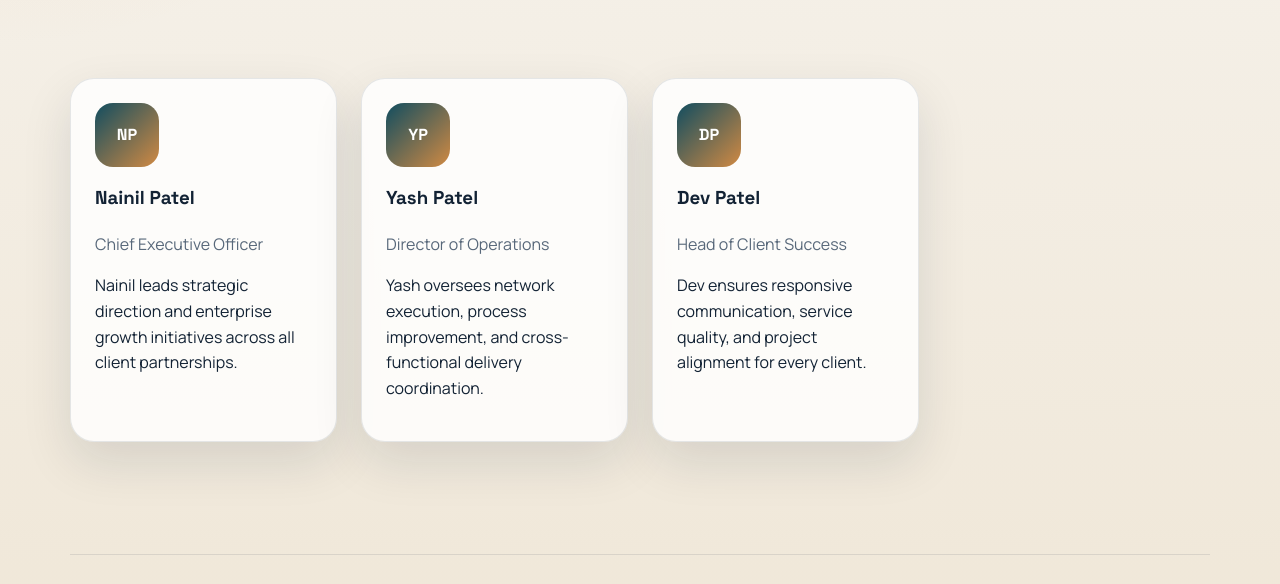
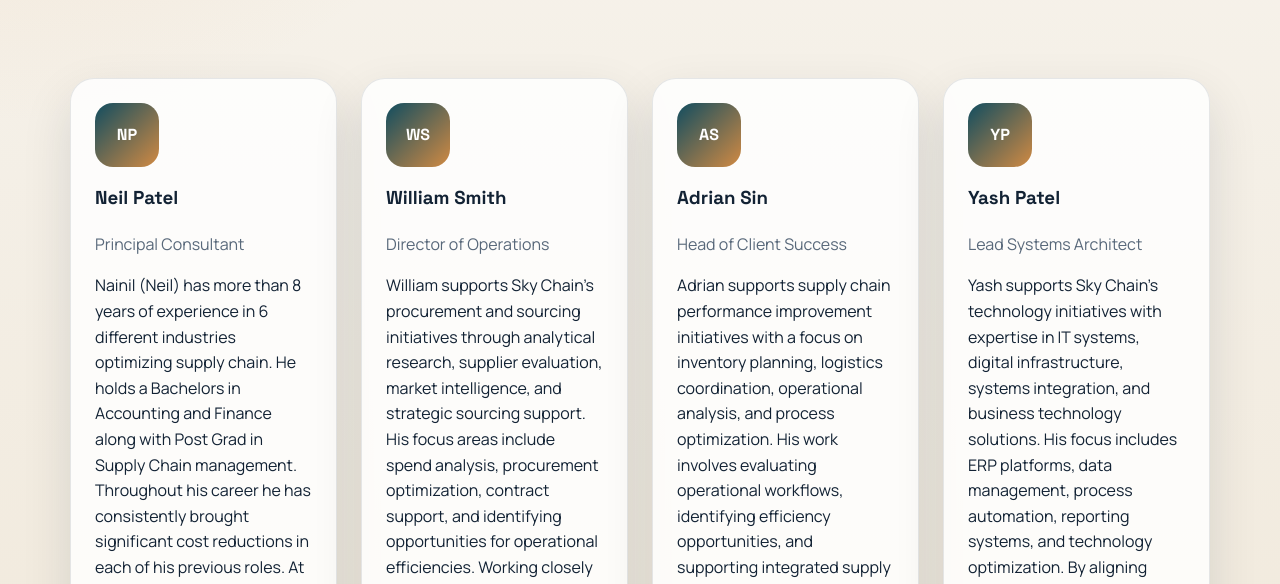
Before and after one commit to YashKachhiyaPatel/Sky_chain, a plain HTML site: page team.html in a window 1280 px wide. Shown: the part 481-1065 px from the top of the page. Drawn offline with Linux system fonts and the light colour scheme.

Commit message:
thirddddddd

```diff
--- a/team.html
+++ b/team.html
@@ -41,8 +41,9 @@
         <p class="eyebrow">Our Team</p>
         <h1>Experienced leaders focused on operational excellence.</h1>
         <p class="lead">
-          Sky Chain Enterprise brings together specialists in logistics, systems, client strategy,
-          and supply chain performance.
+          Sky Chain brings together specialists in Procurement, Inventory optimization, Logistics and
+supply chain management integration.
+
         </p>
       </div>
     </section>
@@ -51,28 +52,46 @@
       <div class="container team-grid">
         <article class="card team-card">
           <div class="avatar">NP</div>
-          <h3>Nainil Patel</h3>
-          <p class="role">Chief Executive Officer</p>
-          <p>Nainil leads strategic direction and enterprise growth initiatives across all client partnerships.</p>
+          <h3>Neil Patel </h3>
+          <p class="role">Principal Consultant</p>
+          <p> Nainil (Neil) has more than 8 years of experience in 6 different industries optimizing supply
+chain. He holds a Bachelors in Accounting and Finance along with Post Grad in Supply Chain
+management. Throughout his career he has consistently brought significant cost reductions in
+each of his previous roles. At Sky Chain, Nainil leads the strategic direction and navigates firm
+towards goals.</p>
+        </article>
+        <article class="card team-card">
+          <div class="avatar">WS</div>
+          <h3>William Smith</h3>
+          <p class="role">Director of Operations</p>
+          <p>William supports Sky Chain’s procurement and sourcing initiatives through analytical research,
+supplier evaluation, market intelligence, and strategic sourcing support. His focus areas include
+spend analysis, procurement optimization, contract support, and identifying opportunities for
+operational efficiencies. Working closely within Sky Chain’s consulting framework, William
+contributes to data-driven decision making and solution development across client
+engagements.</p>
+        </article>
+        <article class="card team-card">
+          <div class="avatar">AS</div>
+          <h3>Adrian Sin</h3>
+          <p class="role">Head of Client Success</p>
+          <p>Adrian supports supply chain performance improvement initiatives with a focus on inventory
+planning, logistics coordination, operational analysis, and process optimization. His work
+involves evaluating operational workflows, identifying efficiency opportunities, and supporting
+integrated supply chain solutions. Through analytical and systems-oriented approaches, Adrian
+helps strengthen operational visibility and decision support within client projects.</p>
         </article>
         <article class="card team-card">
           <div class="avatar">YP</div>
           <h3>Yash Patel</h3>
-          <p class="role">Director of Operations</p>
-          <p>Yash oversees network execution, process improvement, and cross-functional delivery coordination.</p>
+          <p class="role">Lead Systems Architect</p>
+          <p>Yash supports Sky Chain’s technology initiatives with expertise in IT systems, digital
+infrastructure, systems integration, and business technology solutions. His focus includes ERP
+platforms, data management, process automation, reporting systems, and technology
+optimization. By aligning operational needs with modern IT capabilities, Yash contributes to
+improving system performance, information accessibility, and scalable digital operations across
+client engagements.</p>
         </article>
-        <article class="card team-card">
-          <div class="avatar">DP</div>
-          <h3>Dev Patel</h3>
-          <p class="role">Head of Client Success</p>
-          <p>Dev ensures responsive communication, service quality, and project alignment for every client.</p>
-        </article>
-        <!-- <article class="card team-card">
-          <div class="avatar">DK</div>
-          <h3>Daniel Kim</h3>
-          <p class="role">Lead Systems Architect</p>
-          <p>Daniel builds integrated systems that improve reporting, visibility, and operational decision-making.</p>
-        </article> -->
       </div>
     </section>
   </main>
```
Also changed, not shown: contact.html (+5 -4 lines).
